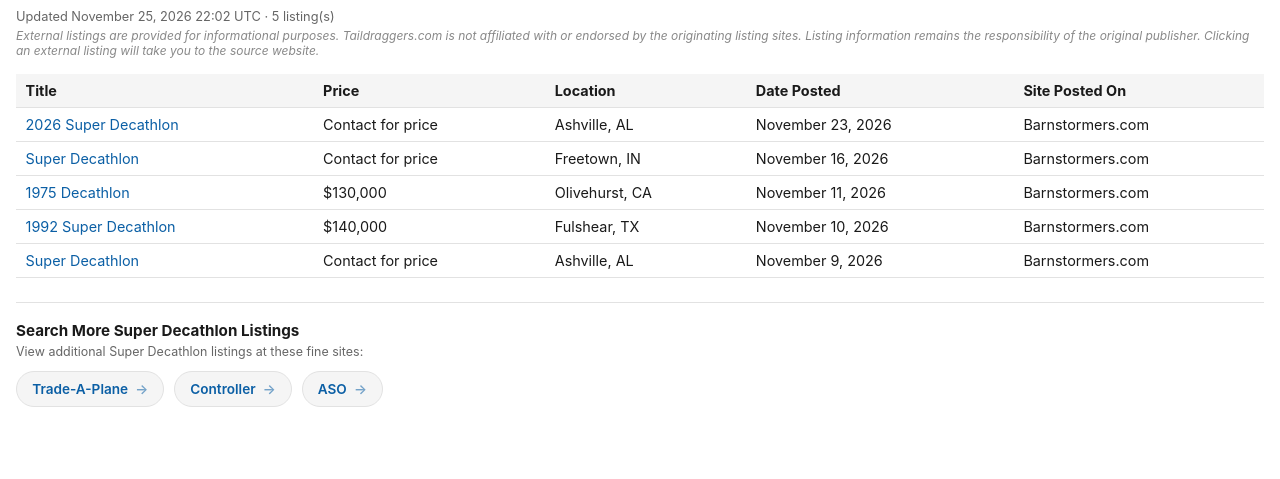
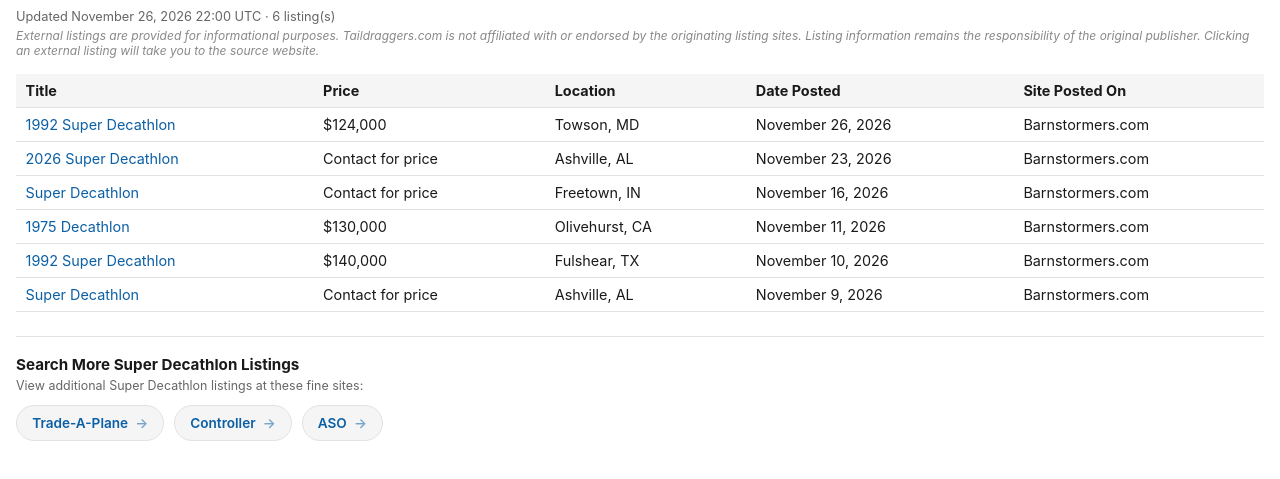
Before and after one commit to taildraggers/super-decathlon-for-sale, a plain HTML site: page docs/index.html in a window 1280 px wide. Shown: the part 43-522 px from the top of the page. Drawn offline with Linux system fonts and the light colour scheme.

Commit message:
Update Super Decathlon listings (2026-11-26)

```diff
--- a/docs/index.html
+++ b/docs/index.html
@@ -76,13 +76,14 @@
 </head>
 <body>
   <h1>Other Super Decathlon Ads on the Web</h1>
-  <div class="updated">Updated November 25, 2026 22:02 UTC &middot; 5 listing(s)</div>
+  <div class="updated">Updated November 26, 2026 22:00 UTC &middot; 6 listing(s)</div>
   <div class="disclaimer">External listings are provided for informational purposes. Taildraggers.com is not affiliated with or endorsed by the originating listing sites. Listing information remains the responsibility of the original publisher. Clicking an external listing will take you to the source website.</div>
   <table>
     <thead>
       <tr><th>Title</th><th>Price</th><th>Location</th><th>Date Posted</th><th>Site Posted On</th></tr>
     </thead>
     <tbody>
+        <tr><td><a href="https://www.barnstormers.com/classified-2070238-1992-ACA-Super-Decathlon.html" target="_blank" rel="noopener noreferrer">1992 Super Decathlon</a></td><td>$124,000</td><td>Towson, MD</td><td>November 26, 2026</td><td>Barnstormers.com</td></tr>
         <tr><td><a href="https://www.barnstormers.com/classified-2063301-2026-Super-Decathlon-Demo.html" target="_blank" rel="noopener noreferrer">2026 Super Decathlon</a></td><td>Contact for price</td><td>Ashville, AL</td><td>November 23, 2026</td><td>Barnstormers.com</td></tr>
         <tr><td><a href="https://www.barnstormers.com/classified-2072955-Super-Decathlon.html" target="_blank" rel="noopener noreferrer">Super Decathlon</a></td><td>Contact for price</td><td>Freetown, IN</td><td>November 16, 2026</td><td>Barnstormers.com</td></tr>
         <tr><td><a href="https://www.barnstormers.com/classified-2041241-75-Bellanca-Decathlon-CS-8KCAB.html" target="_blank" rel="noopener noreferrer">1975 Decathlon</a></td><td>$130,000</td><td>Olivehurst, CA</td><td>November 11, 2026</td><td>Barnstormers.com</td></tr>
```
